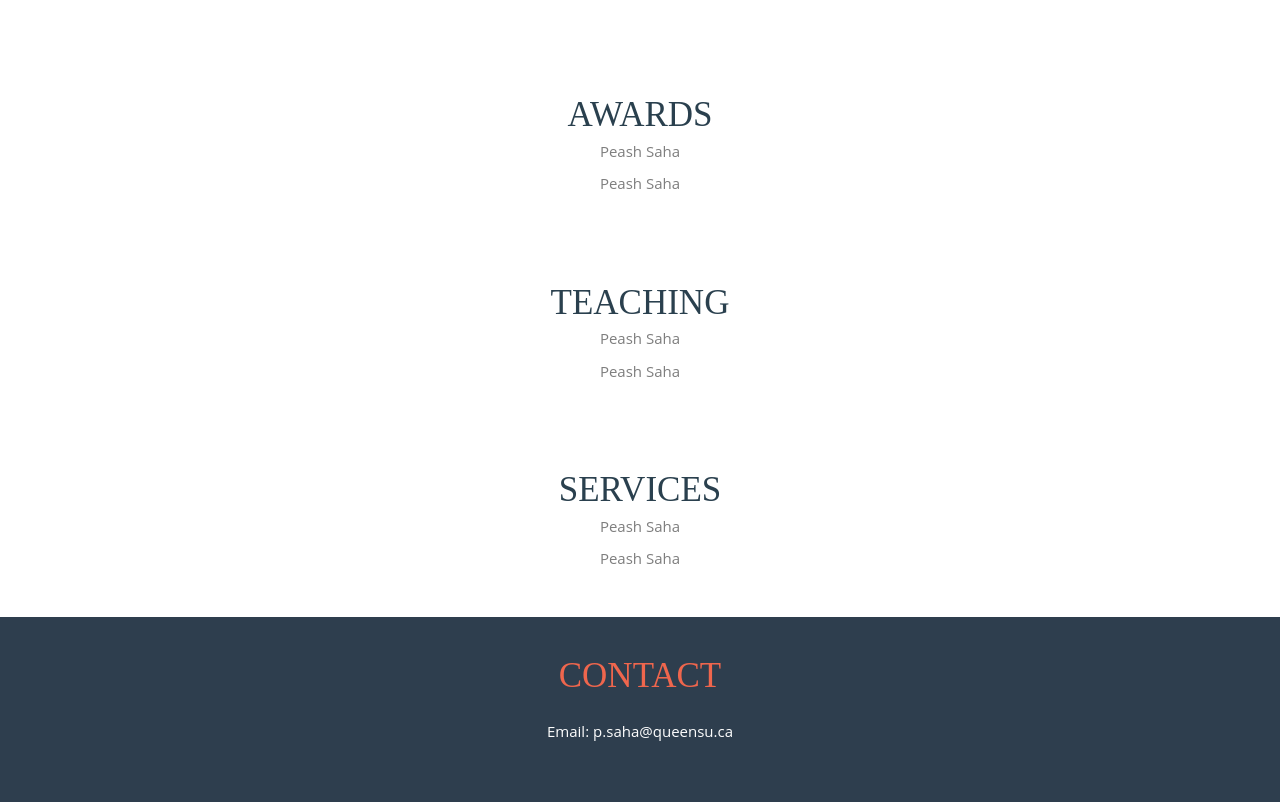
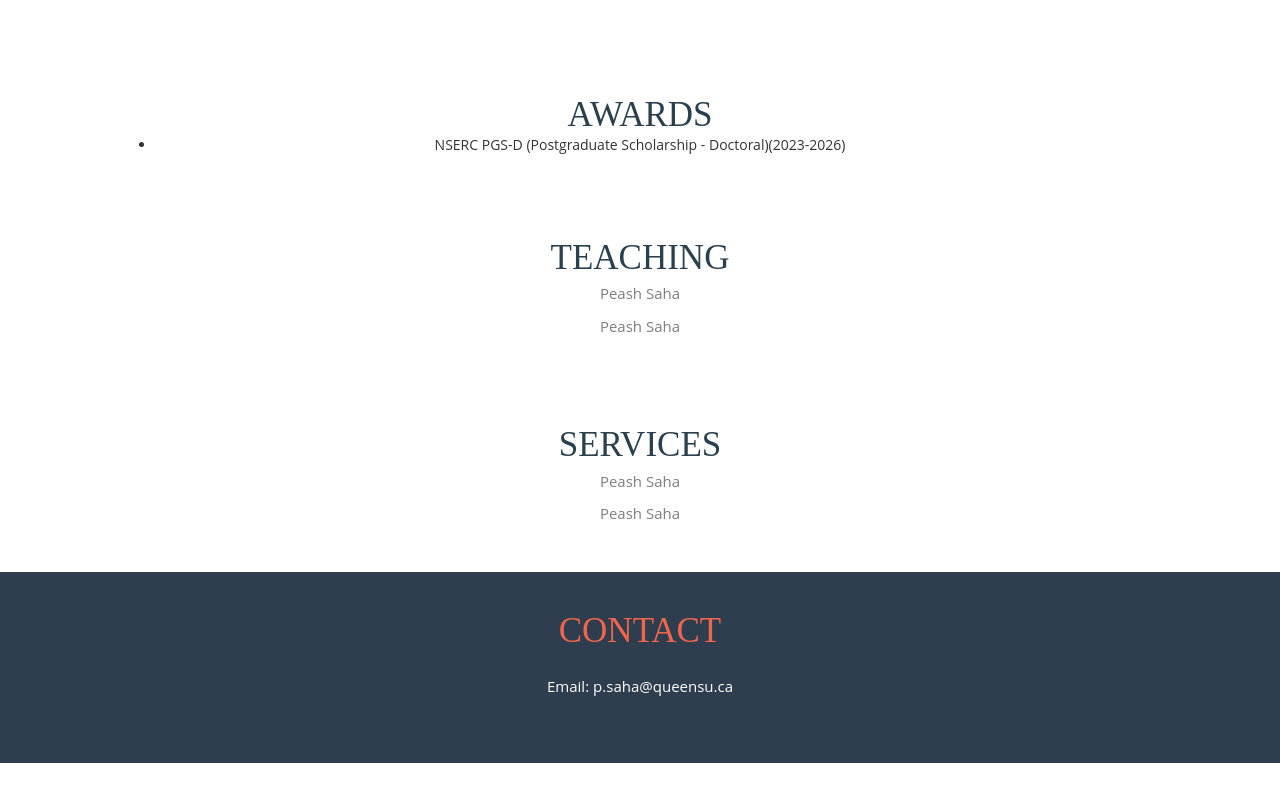
Before and after one commit to Peash-Saha/Peash-Saha.github.io, a plain HTML site: page index.html in a window 1280 px wide. Shown: the part 1540-2342 px from the top of the page. After the commit the page ends 2303 px from the top, so only its background shows below. Drawn offline with Linux system fonts and the light colour scheme; files whose address does not match are found by name.

Commit message:
Update index.html

```diff
--- a/index.html
+++ b/index.html
@@ -138,8 +138,9 @@ Smartphone Compatible web template, free webdesigns for Nokia, Samsung, LG, Sony
 		<div class="services-header">
 			<h3>Awards</h3>
 			<div class="services-text">
-					<p>Peash Saha</p>
-					<p>Peash Saha</p>
+					<ul>
+						<li>NSERC PGS-D (Postgraduate Scholarship - Doctoral)(2023-2026)</li>
+					</ul>
 			</div>
 		</div>
 	</div>
```
